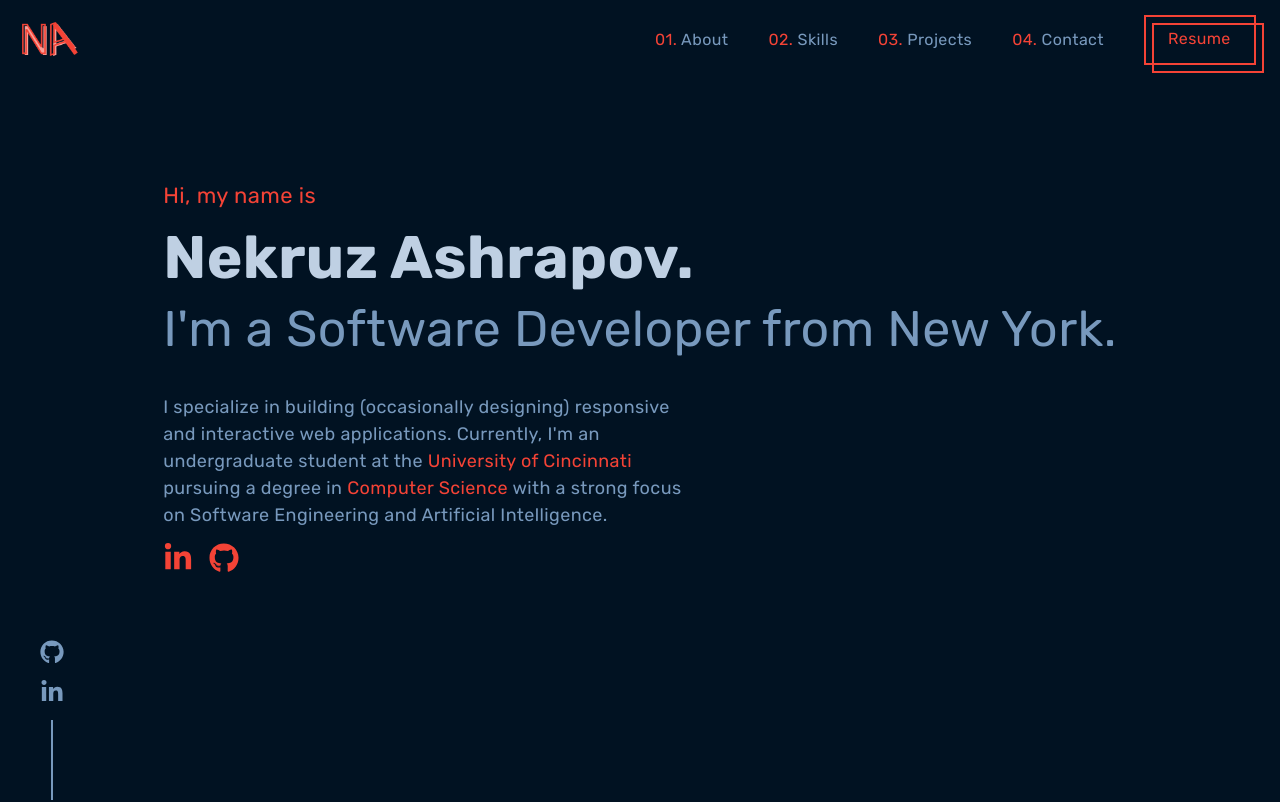
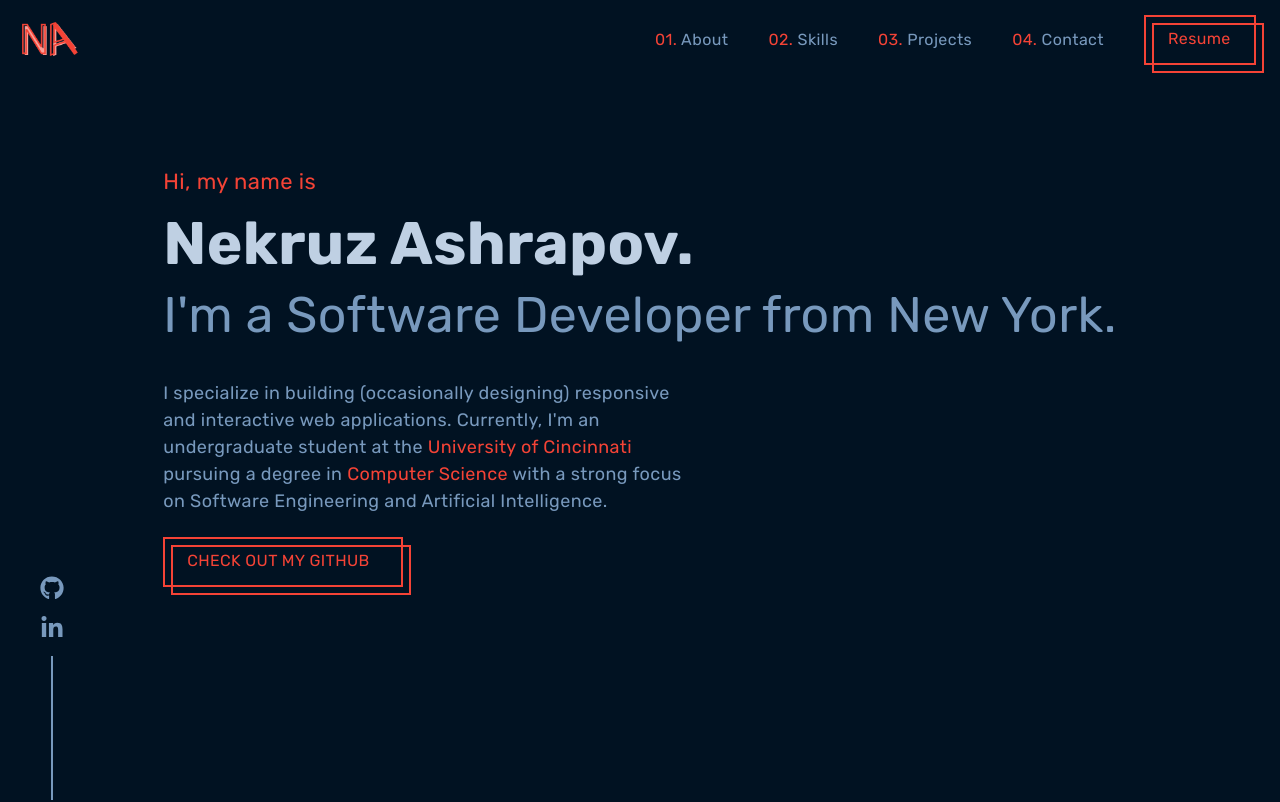
Before and after one commit to NekruzAsh/MyPortfolio, a Next.js app: page / in a window 1280 px wide. Shown: the top 802 px of the page. Built offline with nearby package versions, Linux system fonts and the light colour scheme.

Commit message:
added new social links bar and updated button styling and landing page.

```diff
--- a/app/components/About.jsx
+++ b/app/components/About.jsx
@@ -44,10 +44,10 @@ const About = () => {
             <span className="text-[#f44336]">C</span>.
           </p>
 
-          <a href="/#projects" className="relative flex w-[270px] h-[50px] px-6 py-4 font-medium text-[14px] cursor-pointer text-[#f44336] hover:text-[#011222] group">
+          <a href="/#projects" className="relative flex w-[300px] h-[50px] px-6 py-4 font-medium text-[14px] cursor-pointer text-[#f44336] hover:text-[#011222] group">
             <span className="absolute inset-0 w-full h-full transition duration-300 ease-out transform translate-x-2 translate-y-2 border-2 border-[#f44336] group-hover:bg-[#BFD0E3] group-hover:translate-x-0 group-hover:translate-y-0"/>
             <span className="absolute inset-0 w-full h-full border-2 border-[#f44336]"/>
-            <span className="relative">Check out my recent projects</span>
+            <span className="relative uppercase">Check out my recent projects</span>
         </a>
         </div>
 
--- a/app/components/SocialLinks.jsx
+++ b/app/components/SocialLinks.jsx
@@ -10,7 +10,7 @@ const SocialLinks = () => {
       <a href="https://www.linkedin.com/in/nekruzash/" target="_blank" className='text-[#7899BD] hover:text-[#f44336] transition-colors duration-500'>
         <FaLinkedinIn size={24} />
       </a>
-      <div className="border-l-2 border-[#7899BD] h-20"></div>
+      <div className="border-l-2 border-[#7899BD] h-36"></div>
     </div>
   )
 }
--- a/app/components/main.jsx
+++ b/app/components/main.jsx
@@ -32,27 +32,14 @@ const main = () => {
           </div>
           <div className="flex items-center md:py-12 py-6 sm:py-2">
             <div className="flex space-x-4 cursor-pointer">
-              <Link
-                target="_blank"
-                rel="noopener noreferrer"
-                href="https://www.linkedin.com/in/nekruzash/"
-              >
-                <FaLinkedinIn
-                  size={30}
-                  className="text-[#f44336] hover:text-[#BFD0E3] transition-colors duration-500"
-                />
-              </Link>
-
-              <Link
-                target="_blank"
-                rel="noopener noreferrer"
-                href="https://github.com/NekruzAsh"
-              >
-                <FaGithub
-                  size={30}
-                  className="text-[#f44336] hover:text-[#BFD0E3] transition-colors duration-500"
-                />
-              </Link>
+            <a
+                  href="https://github.com/NekruzAsh" target="_blank"
+                  className="relative flex w-[15rem] h-[50px] text-md mt-2 uppercase px-6 py-3 cursor-pointer text-[#f44336] hover:text-[#011222] group"
+                >
+                  <span className="absolute inset-0 w-full h-full transition duration-300 ease-out transform translate-x-2 translate-y-2 border-2 border-[#f44336] group-hover:bg-[#BFD0E3] group-hover:translate-x-0 group-hover:translate-y-0" />
+                  <span className="absolute inset-0 w-full h-full border-2 border-[#f44336]" />
+                  <span className="relative">Check Out My Github</span>
+                </a>
             </div>
           </div>
         </div>
```
